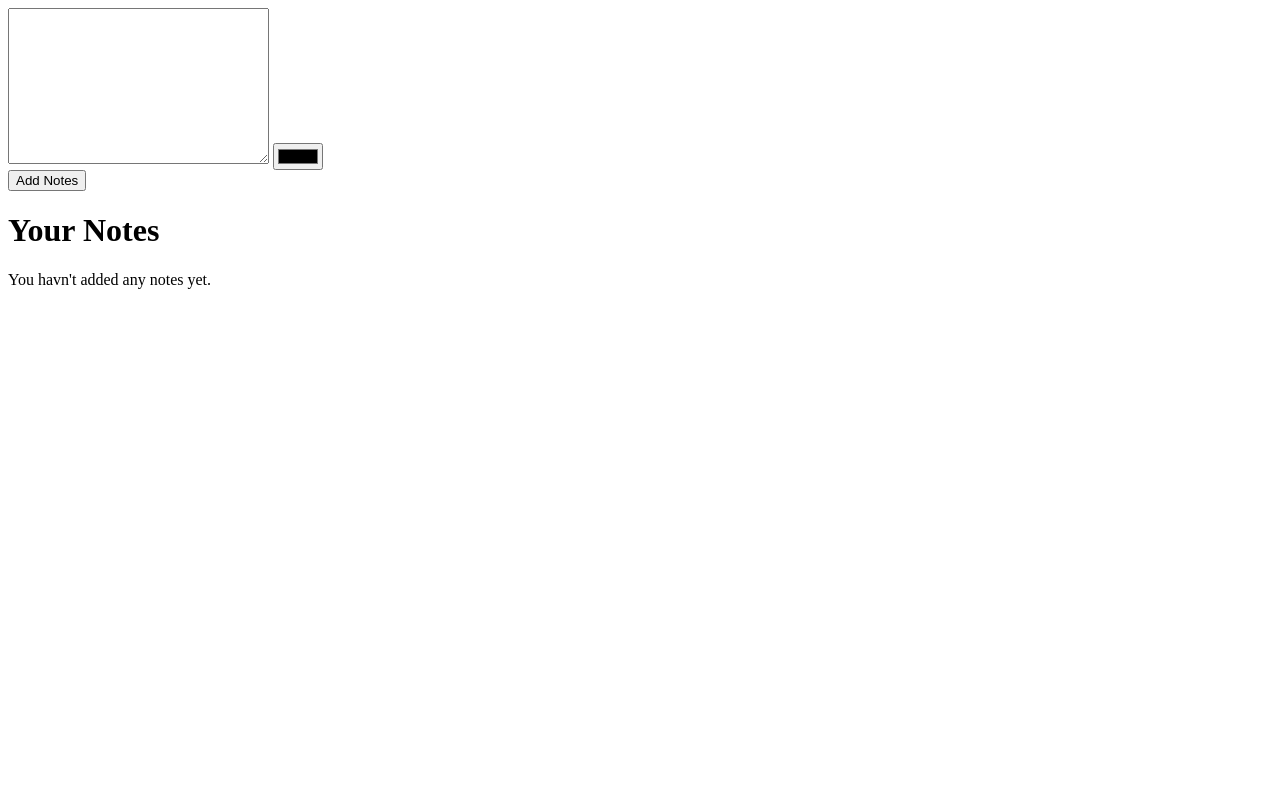
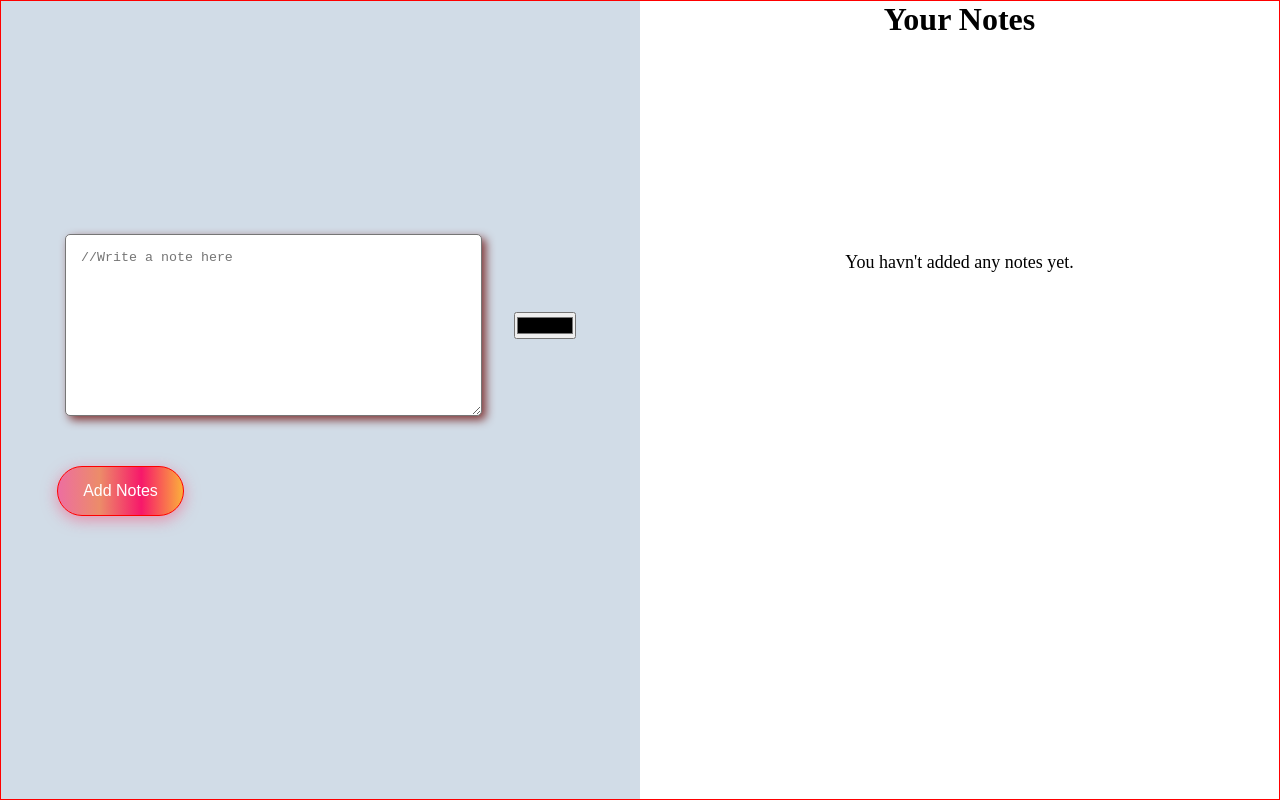
Before and after one commit to ruchi-shrivastava/module4-assignments, a plain HTML site: page sticky-note/index.html in a window 1280 px wide. Drawn offline with Linux system fonts and the light colour scheme.

Commit message:
new commit

```diff
--- a/sticky-note/index.html
+++ b/sticky-note/index.html
@@ -5,22 +5,26 @@
     <meta http-equiv="X-UA-Compatible" content="IE=edge">
     <meta name="viewport" content="width=device-width, initial-scale=1.0">
     <title>Document</title>
+    <link rel="stylesheet" href="style.css">
 </head>
 <body>
    <div id="main_container">
     <div id="left_container">
-        <div>
-            <textarea id="textarea" rows="10" cols="30"></textarea>
+        <div class="textarea-color">
+            <textarea id="textarea" rows="10" cols="30" placeholder="//Write a note here"></textarea>
             <input type="color" name="" id="color">
         </div>
-        <div id="button">
-            <button>Add Notes</button>
+        <div id="button" class="btn1">
+            <button class="addBtn">Add Notes</button>
         </div>
     </div>
     <div id="right_container">
         <h1>Your Notes</h1>
-        <p id="message">You havn't added any notes yet.</p>
-        <div id="notes_container"></div>
+
+        <div id="notes_container"> </div>
+        <span class="notesNotAdded">
+            <p id="message">You havn't added any notes yet.</p>
+        </span>
     </div>
    </div>
    <script src="./script.js"></script>
--- a/sticky-note/style.css
+++ b/sticky-note/style.css
@@ -0,0 +1,99 @@
+*{
+    margin :0 ;
+    padding: 0;
+    box-sizing: border-box;
+}
+#main_container{
+    width:100%;
+    height: 100vh;
+     border: 1px solid red;
+     display: flex;
+
+
+}
+#left_container{
+    width:50%;
+    height:100%;
+    background-color: rgb(209, 220, 231);
+    display: flex;
+    justify-content: center;
+     align-items: center;
+     flex-direction: column;
+}
+.textarea-color{
+    width:80%;
+   display: flex;
+   justify-content:space-between;
+   align-items: center;
+   gap: 2rem;
+}
+#textarea{
+    width:100%;
+    box-shadow: 4px 4px 10px 0px #803636;
+    border-radius: 5px;
+    padding: 15px;
+
+}
+#color{
+   width: 15%;
+   display: flex;
+   flex-direction: column;
+   justify-content: center;
+   align-items: center;
+
+}
+#left_container .btn1{
+ width: 20%;
+
+}
+.addBtn{
+    width: 100%;
+    border:1px solid red;
+    margin:50px;
+    margin-left: -200px;
+    padding:15px;
+    border-radius: 30px;
+    background-image: linear-gradient(to right, #ed6ea0, #ec8c69, #f7186a, #fbb03b);
+    box-shadow: 0 4px 15px 0 rgba(236, 116, 149, 0.75);
+    color: white;
+    font-size: 16px;
+ }
+
+
+#right_container{
+    width:50%;
+    height:100vh;
+    display: flex;
+    flex-direction: column;
+  }
+  #right_container h1{
+    text-align: center;
+  }
+  #message{
+    width:50%;
+    margin:10% 25%;
+    text-align: center;
+    font-weight: 500;
+    font-size: 18px;
+  }
+
+#right_container div{
+    width: fit-content;
+    min-width: 200px;
+    height: 150px;
+    position: relative;
+    padding: 17px 17px 3px 3px;
+}
+#right_container button {
+    position: absolute;
+    right: 8px;
+    top: 5px;
+    background-color: transparent;
+    border: none;
+    cursor: pointer;
+    padding: 10px;
+}
+  .notes_container div{
+
+    /* border: 1px solid red; */
+  }
```
Also changed, not shown: 1 other file.
